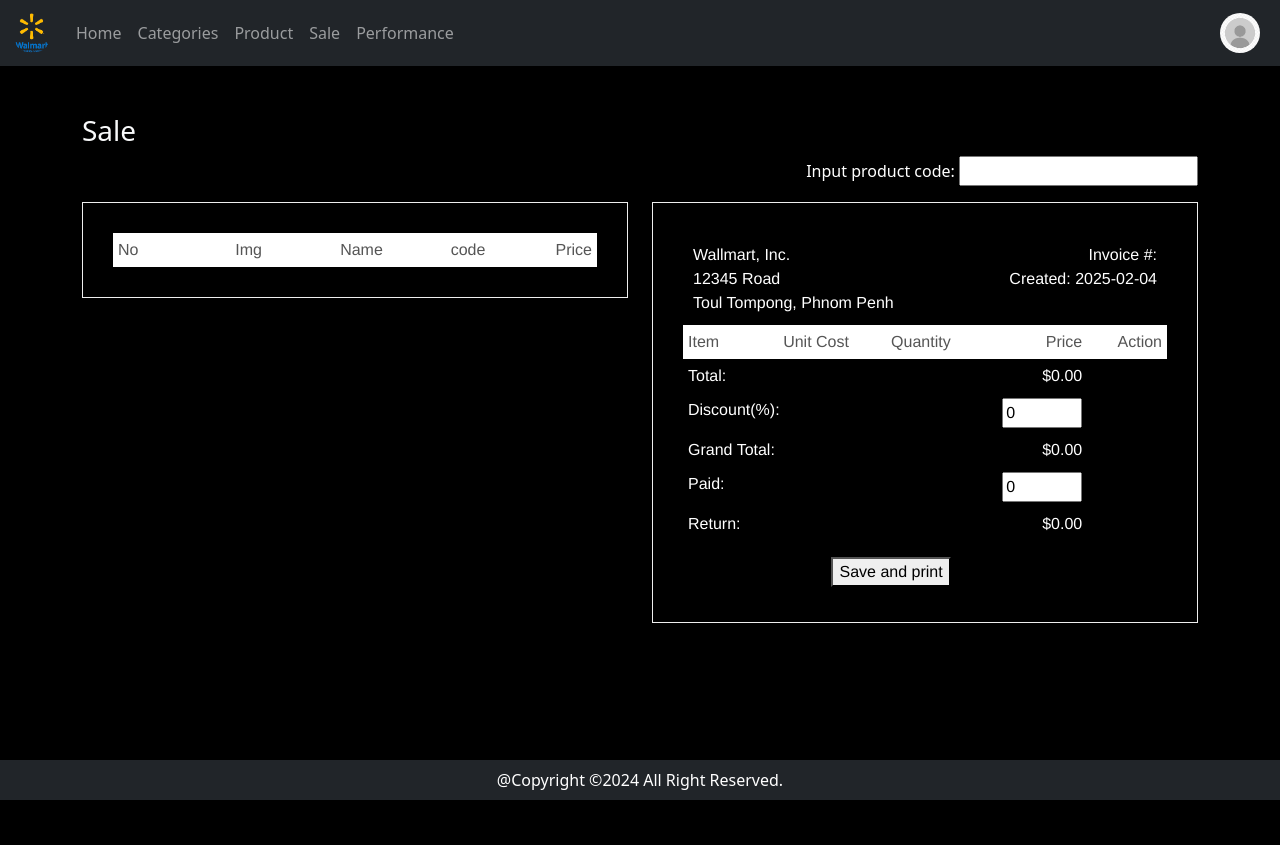
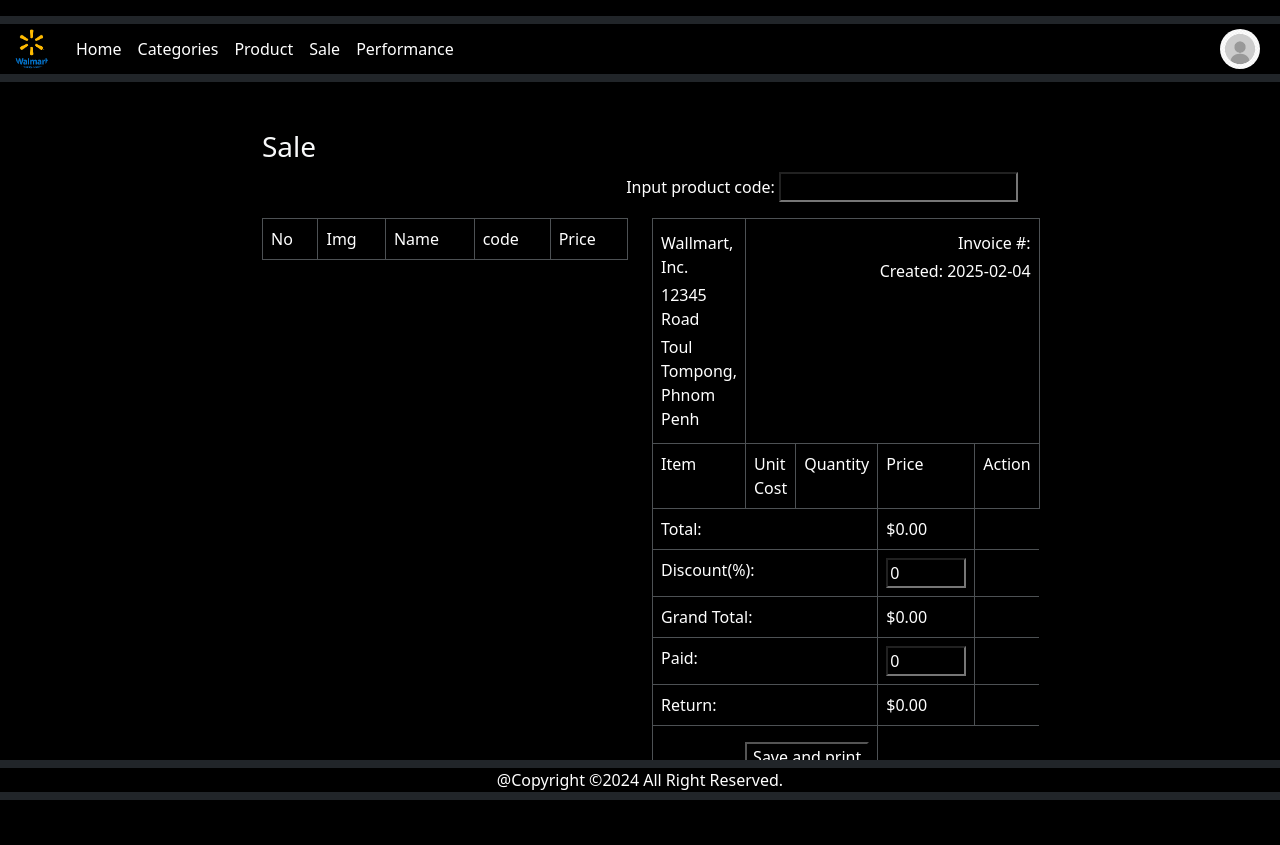
Before and after one commit to SousdeyKim/Project_Post, a PHP site: page /Admin/Sale.php in a window 1280 px wide. Before the commit the page ends 800 px from the top, so only its background shows below. Run offline with PHP 8.4, Linux system fonts and the light colour scheme; the visitor is signed in with stand-in values (Sample User, id 1); data that the repository does not hold is empty.

Commit message:
second commit

```diff
--- a/Admin/Sale.php
+++ b/Admin/Sale.php
@@ -238,9 +238,8 @@
 </div>
 
 <div class="row ">
-    <div class="col-6">
-        <div class="invoice-box">
-        <table cellpadding="0" cellspacing="0">
+    <div class="col-md-6 col-sm-12">
+        <table class=" table table-dark table-bordered" >
 
                 <thead class="bg-white">
                     <tr>
@@ -253,25 +252,21 @@
                 </thead>
                 <tbody id="itemlist"></tbody>
 
-            </table>
+        </table>
 
-        </div>
     </div>
 
-    <div class="col-6">
-        <div class="invoice-box">
-            <table cellpadding="0" cellspacing="0" id="tblorder">
+    <div class="col-md-6">
+            <table class=" table table-dark table-bordered" id="tblorder">
                 <thead>
-                    <tr>
-                        <td colspan="5">
-                            <table>
-                                <tr>
-                                    <td class="text-white">
-                                        Wallmart, Inc.<br> 12345 Road<br> Toul Tompong, Phnom Penh
-                                    </td>
-                                    <td class="text-white">
-
-                                        Invoice #: <?php
+                    <tr >
+                        <td >
+                            <p class="my-1">Wallmart, Inc.</p>
+                            <p class="my-1"> 12345 Road</p>
+                            <p class="my-1">Toul Tompong, Phnom Penh</p>
+                        </td>
+                        <td colspan="4" class="text-end align-top" >
+                                <p class="my-1">Invoice #: <?php
                                         $sql = "SELECT * FROM `order` WHERE order_id = (SELECT MAX(order_id) FROM `order`);";
                                         $result = $conn->query($sql);
                                         if($result->num_rows>0){
@@ -281,21 +276,15 @@
                                             echo $orderId;
 
                                         }
-                                        ?><br> Created: <?php
+                                        ?></p>
+                                        <p class="my-1"> Created: <?php
                                         echo date("Y-m-d");
                                         ?>
-                                        <!-- <br> <table>
-                                            <tr>
-                                                <td  class="text-white "style="position: relative; right:-80px" >Payment date:</td>
-                                                <td id="payment-date" class="text-white">Not Paid</td>
-                                            </tr>
-                                            </table> -->
 
+                                </p>
 
-                                    </td>
-                                </tr>
-                            </table>
                         </td>
+
                     </tr>
                 </thead>
                 <tbody class="bg-white">
@@ -336,7 +325,6 @@
                     </tr>
                 </tbody>
             </table>
-        </div>
     </div>
 
 </div>
--- a/Admin/header.php
+++ b/Admin/header.php
@@ -10,53 +10,15 @@
   <meta charset="UTF-8">
   <meta name="viewport" content="width=device-width, initial-scale=1.0">
   <title>Dashboard</title>
+  <link rel="stylesheet" href="../css/style.css">
   <script src="https://code.jquery.com/jquery-3.6.0.min.js"></script>
   <link href="https://cdn.jsdelivr.net/npm/bootstrap@5.3.3/dist/css/bootstrap.min.css" rel="stylesheet">
-  <style>
-    a {
-      text-decoration: none;
-    }
-    .invoice-box {
-      width: 100%;
-      margin: auto;
-      padding: 30px;
-      border: 1px solid #eee;
-      box-shadow: 0 0 10px rgba(0, 0, 0, .15);
-      font-size: 16px;
-      line-height: 24px;
-      font-family: 'Helvetica Neue', 'Helvetica', Helvetica, Arial, sans-serif;
-      color: #555;
-    }
-    .invoice-box thead {
-      width: 100%;
-    }
-    .invoice-box table {
-      width: 100%;
-      line-height: inherit;
-      text-align: left;
-    }
-    .invoice-box table td {
-      padding: 5px;
-      vertical-align: top;
-    }
-    .invoice-box table tr td:nth-child(n+2) {
-      text-align: right;
-    }
-    .invoice-box table tr.item input {
-      padding-left: 5px;
-    }
-    .fixed-bottom {
-      position: fixed;
-      bottom: 0;
-      left: 0;
-      right: 0;
-      z-index: 1000;
-    }
-  </style>
+
+
 </head>
 
 <body class="bg-black">
-<nav class="navbar navbar-expand-sm bg-dark navbar-dark">
+<nav class="navbar navbar-expand-sm bg-dark navbar-dark w-auto">
   <div class="container-fluid">
     <a class="navbar-brand" href="#">
       <img src="images/companyLogo.png" alt="Avatar Logo" style="width:40px;" class="rounded-pill">
@@ -96,10 +58,10 @@
         <button type="button" class="btn-close" data-bs-dismiss="modal" aria-label="Close"></button>
       </div>
       <div class="modal-body">
-        <button   >ssss</button>
+        <button   ></button>
       </div>
       <div class="modal-body">
-        <button  >ssss</button>
+        <button  ></button>
       </div>
 
       <div class="modal-footer d-flex justify-content-center" style="text-align: center;" >
--- a/style.css
+++ b/style.css
@@ -1,6 +1,17 @@
 *{
   background-color: black  !important;
   color: white !important;
+}
+
+a {
+  text-decoration: none;
+}
+.fixed-bottom {
+  position: fixed;
+  bottom: 0;
+  left: 0;
+  right: 0;
+  z-index: 1000;
 }
 
 nav{
```
Also changed, not shown: Admin/Product.php (+4 -3 lines).
